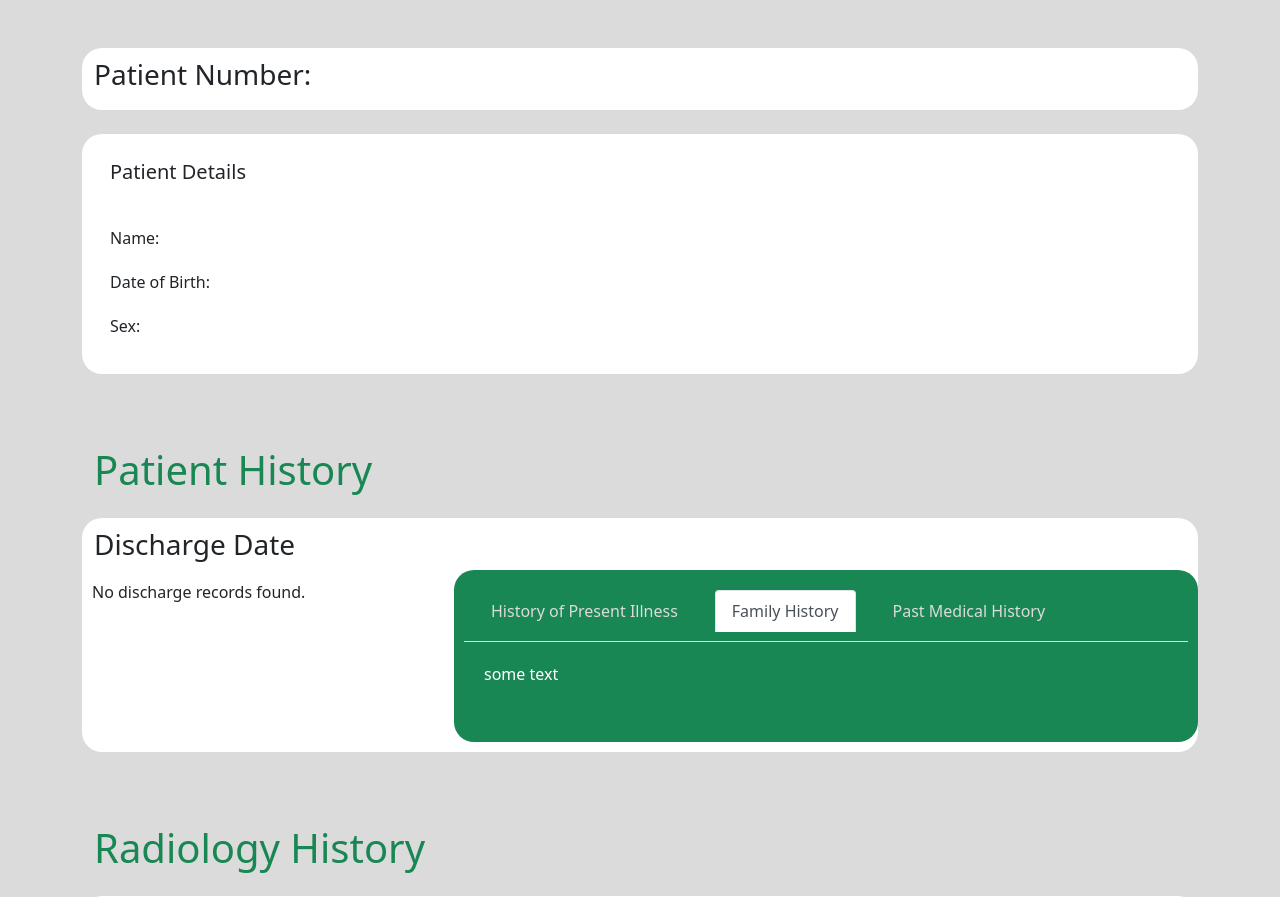
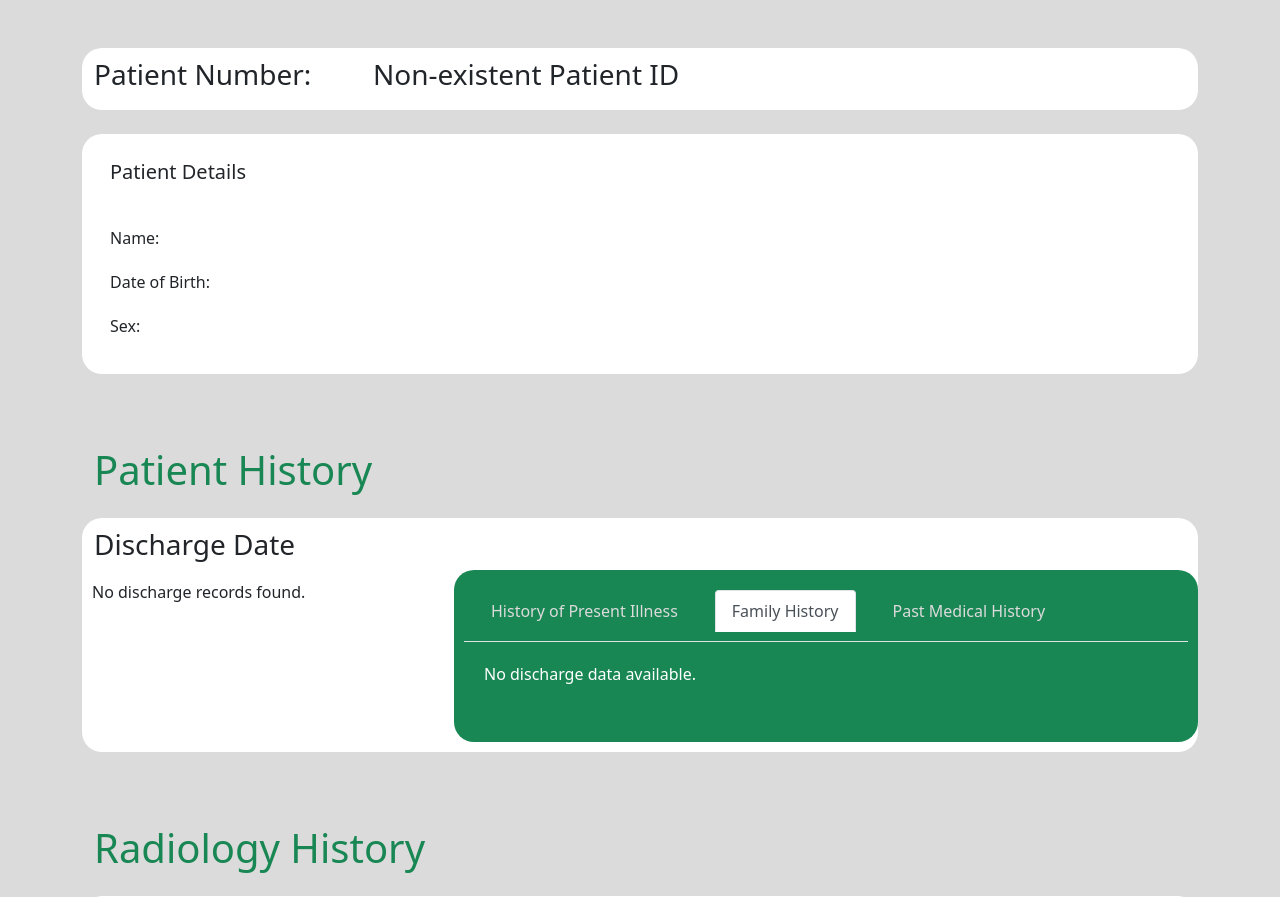
Before and after one commit to olie0001/medical_summary_fit3164, a Flask app: page / in a window 1280 px wide, after a click on "Family History". Shown: the part 72-969 px from the top of the page. Run offline with Flask 3, Linux system fonts and the light colour scheme; some libraries are stand-ins or nearby versions.

Commit message:
displaying discharge on index.html

```diff
--- a/patient_history/app.py
+++ b/patient_history/app.py
@@ -6,46 +6,24 @@
 import random
 from datetime import datetime, timedelta
 
-def summarise(note):
-    model_name = "microsoft/BiomedNLP-BiomedBERT-base-uncased-abstract"
-    model = BertLMHeadModel.from_pretrained(model_name, is_decoder=True)
-    tokenizer = AutoTokenizer.from_pretrained(model_name)
-    inputs = tokenizer.encode("summarize: " + note, return_tensors="pt", max_length=512, truncation=True)
-    summary_ids = model.generate(inputs, max_length=513, min_length=50, num_beams=4, early_stopping=True)
-    summary = tokenizer.decode(summary_ids[0], skip_special_tokens=True)
-    return summary
-
-def extract(note):
-    complaint = re.search(r'chief complaint\s*:\s*(.*?)(major surgical|history of present illness|$)', note, re.IGNORECASE)
-    complaint = complaint.group(1).strip()
-    patient_sex = re.search(r'sex\s*:\s*([MF])', note, re.IGNORECASE)
-    patient_sex = patient_sex.group(1).strip()
-    if patient_sex == 'f':
-        patient_sex = 'Female'
-    elif patient_sex == 'm':
-        patient_sex = 'Male'
-    return complaint, patient_sex
-
-def generate_random_dob(start_year=1930, end_year=2020):
-    start_date = datetime(year=start_year, month=1, day=1)
-    end_date = datetime(year=end_year, month=12, day=31)
-    time_between_dates = end_date - start_date
-    days_between_dates = time_between_dates.days
-    random_number_of_days = random.randrange(days_between_dates)
-    random_date = start_date + timedelta(days=random_number_of_days)
-    return random_date
-
 app = Flask(__name__)
 app.config['SQLALCHEMY_DATABASE_URI'] = 'postgresql://postgres:ds12@localhost/patient_note'
 app.config['SQLALCHEMY_TRACK_MODIFICATIONS'] = False
 db = SQLAlchemy(app)
 
 class DischargeData(db.Model):
-    __tablename__ = 'discharge_first_10'
-    note_id = db.Column(db.String(), primary_key=True)
+    __tablename__ = 'discharge_data'  # Changed to a more appropriate table name
+    note_id = db.Column(db.String(15), primary_key=True)
+    subject_id = db.Column(db.String(8), nullable=False)
     storetime = db.Column(db.Date)
-    subject_id = db.Column(db.String(8), nullable=False)
-    text = db.Column(db.Text)
+    text = db.Column(db.Text, nullable=False)
+    name = db.Column(db.Text)
+    dob = db.Column(db.Date)
+    complaint = db.Column(db.Text, nullable=False)
+    patient_sex = db.Column(db.String(6), nullable=False)
+    history_present_illness = db.Column(db.Text, nullable=False)
+    family_history = db.Column(db.Text, nullable=False)
+    past_history = db.Column(db.Text, nullable=False)
 
 class RadiologyData(db.Model):
     __tablename__ = 'radiology_data'
@@ -66,23 +44,23 @@
 def search():
     # Patient
     subject_id = request.form['subject_id']
-    fake = Faker()
-    subject_name = fake.name()
-    subject_dob = generate_random_dob().strftime('%Y-%m-%d')
 
     # Patient History
     discharge_entries = DischargeData.query.filter_by(subject_id=subject_id).all()
     discharge_arr = []
     for entry in discharge_entries:
-        unsummarised_note = entry.text
-        summarised_note = summarise(unsummarised_note)
-        complaint, patient_sex = extract(summarised_note)
         entry_data = {
             'note_id': entry.note_id,
             'storetime': entry.storetime,
-            'complaint': complaint,
-            'text': summarised_note,
-            'subject_id': subject_id
+            'complaint': entry.complaint,
+            'text': entry.text,
+            'history_present_illness': entry.history_present_illness,
+            'family_history': entry.family_history,
+            'past_history': entry.past_history,
+            'subject_id': entry.subject_id,
+            'name': entry.name,  # Name from database
+            'dob': entry.dob.strftime('%Y-%m-%d') if entry.dob else 'N/A',  # Formatting date of birth
+            'patient_sex': entry.patient_sex
         }
         discharge_arr.append(entry_data)
 
@@ -99,7 +77,20 @@
         }
         radiology_arr.append(entry_data)
 
-    return render_template('index.html', discharge_arr=discharge_arr, radiology_arr=radiology_arr, subject_id=subject_id, subject_dob=subject_dob, subject_name=subject_name, patient_sex=patient_sex)
+    if not discharge_arr:
+        # No records found, set defaults to indicate non-existent patient
+        subject_name = "Non-existent Patient"
+        subject_dob = "N/A"
+        patient_sex = "Unknown"
+    else:
+        # Get details from the first record
+        subject_name = discharge_arr[0]['name']
+        subject_dob = discharge_arr[0]['dob']
+        patient_sex = discharge_arr[0]['patient_sex']
+
+    return render_template('index.html', discharge_arr=discharge_arr, radiology_arr=radiology_arr,
+                           subject_id=subject_id, subject_name=subject_name,
+                           subject_dob=subject_dob, patient_sex=patient_sex)
 
 
 if __name__ == '__main__':
--- a/patient_history/templates/index.html
+++ b/patient_history/templates/index.html
@@ -77,7 +77,7 @@
         <div class="container">
             <div class="row">
                 <div class="col-3"><h3>Patient Number:</h3></div>
-                <div class="col-9"><h3>{{ subject_id }}</h3></div>
+                <div class="col-9"><h3>{{ subject_id if subject_id and subject_name != 'Non-existent Patient' else 'Non-existent Patient ID' }}</h3></div>
             </div>
         </div>
 
@@ -123,7 +123,7 @@
                     <div id="list-1" class="list-group">
                         {% for discharge in discharge_arr %}
                             <a class="list-group-item list-group-item-action" href="#list-item-{{ loop.index }}">
-                                Date {{ loop.index }}: {{ discharge.storetime.strftime('%Y-%m-%d') if discharge.storetime else 'N/A' }}
+                                 {{ discharge.storetime.strftime('%Y-%m-%d') if discharge.storetime else 'N/A' }} : {{discharge.complaint}}
                             </a>
                         {% else %}
                             <div>No discharge records found.</div>
@@ -152,9 +152,9 @@
                         <div class="tab-pane fade show active" id="history" role="tabpanel" aria-labelledby="discharge-tab">
                             <div data-bs-spy="scroll" data-bs-target="#list-1" data-bs-smooth-scroll="true" class="scrollspy-example" tabindex="0">
                                 {% for discharge in discharge_arr %}
-                                    <h4 id="list-item-{{ loop.index }}">Date {{ loop.index }}: {{ discharge.storetime.strftime('%Y-%m-%d') if discharge.storetime else 'N/A' }}</h4>
+                                    <h4 id="list-item-{{ loop.index }}"> {{ discharge.storetime.strftime('%Y-%m-%d') if discharge.storetime else 'N/A' }} : {{discharge.complaint}}</h4>
                                     <p>
-                                        {{ discharge.text }}
+                                        {{ discharge.history_present_illness }}
                                     </p>
                                 {% else %}
                                     <p>No discharge data available.</p>
@@ -164,12 +164,26 @@
                         <!-- Note 2 pane -->
                         <div class="tab-pane fade" id="note2" role="tabpanel" aria-labelledby="note2-tab">
                             <div data-bs-spy="scroll" data-bs-target="#list-1" data-bs-smooth-scroll="true" class="scrollspy-example" tabindex="1">
-                                <p> some text</p>
+                                {% for discharge in discharge_arr %}
+                                    <h4 id="list-item-{{ loop.index }}"> {{ discharge.storetime.strftime('%Y-%m-%d') if discharge.storetime else 'N/A' }} : {{discharge.complaint}}</h4>
+                                    <p>
+                                        {{ discharge.family_history }}
+                                    </p>
+                                {% else %}
+                                    <p>No discharge data available.</p>
+                                {% endfor %}
                             </div>
                         </div>
                         <div class="tab-pane fade" id="note3" role="tabpanel" aria-labelledby="note3-tab">
                             <div data-bs-spy="scroll" data-bs-target="#list-1" data-bs-smooth-scroll="true" class="scrollspy-example" tabindex="2">
-                                <p> some text</p>
+                                {% for discharge in discharge_arr %}
+                                    <h4 id="list-item-{{ loop.index }}"> {{ discharge.storetime.strftime('%Y-%m-%d') if discharge.storetime else 'N/A' }} : {{discharge.complaint}}</h4>
+                                    <p>
+                                        {{ discharge.past_history }}
+                                    </p>
+                                {% else %}
+                                    <p>No discharge data available.</p>
+                                {% endfor %}
                             </div>
                         </div>
                     </div>
@@ -192,7 +206,7 @@
                     <div id="list-2" class="list-group">
                         {% for radiology in radiology_arr %}
                             <a class="list-group-item list-group-item-action" href="#list-item-{{ loop.index }}">
-                                Date {{ loop.index }}: {{ radiology.storetime.strftime('%Y-%m-%d') if radiology.storetime else 'N/A' }} - {{ radiology.examination }}
+                                {{ radiology.storetime.strftime('%Y-%m-%d') if radiology.storetime else 'N/A' }} : {{ radiology.examination }}
                             </a>
                         {% else %}
                             <div>No radiology records found.</div>
@@ -203,7 +217,7 @@
                 <div class="col-8 text-bg-success">
                     <div data-bs-spy="scroll" data-bs-target="#list-2" data-bs-smooth-scroll="true" class="scrollspy-example" tabindex="0" style="max-height: 500px; overflow-y: auto;">
                         {% for radiology in radiology_arr %}
-                            <h4 id="list-item-{{ loop.index }}">Date {{ loop.index }}: {{ radiology.storetime.strftime('%Y-%m-%d') if radiology.storetime else 'N/A' }}</h4>
+                            <h4 id="list-item-{{ loop.index }}">{{ radiology.storetime.strftime('%Y-%m-%d') if radiology.storetime else 'N/A' }} : {{ radiology.examination }}</h4>
                             <p>
                                 {{ radiology.text }}
                             </p>
```
